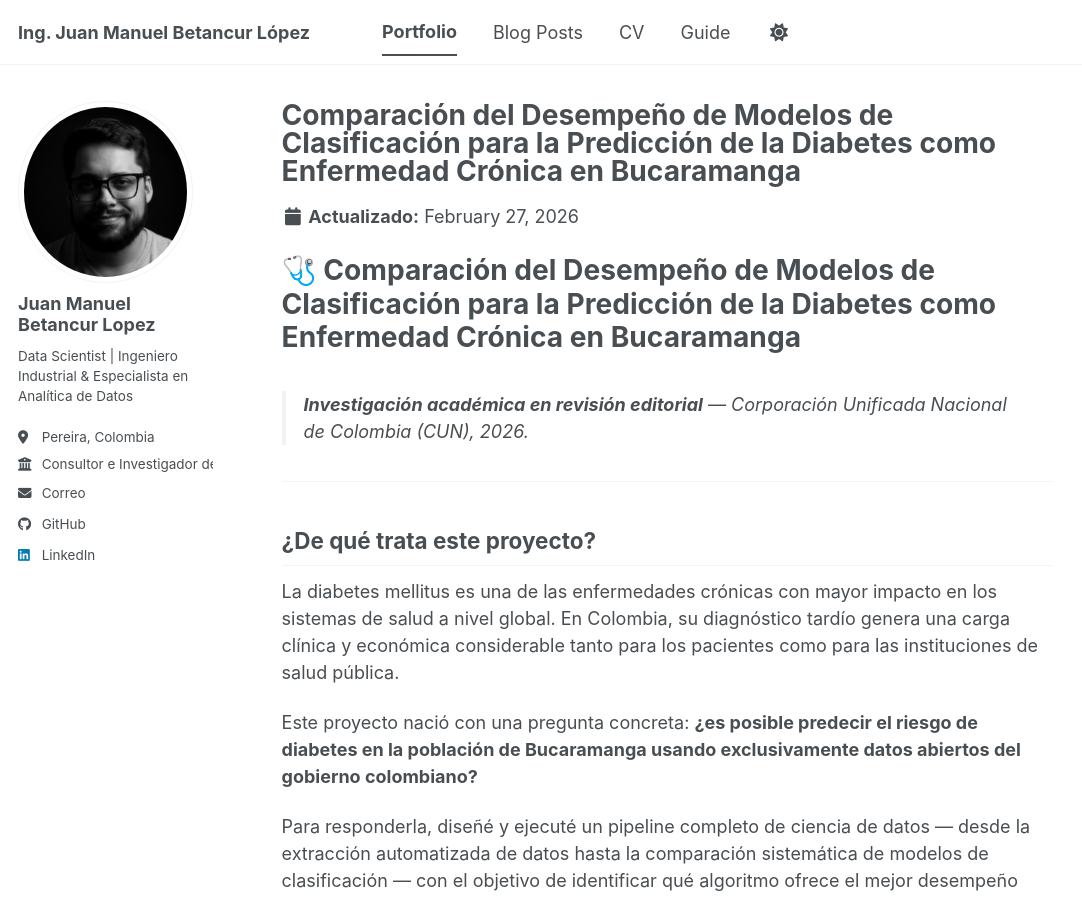
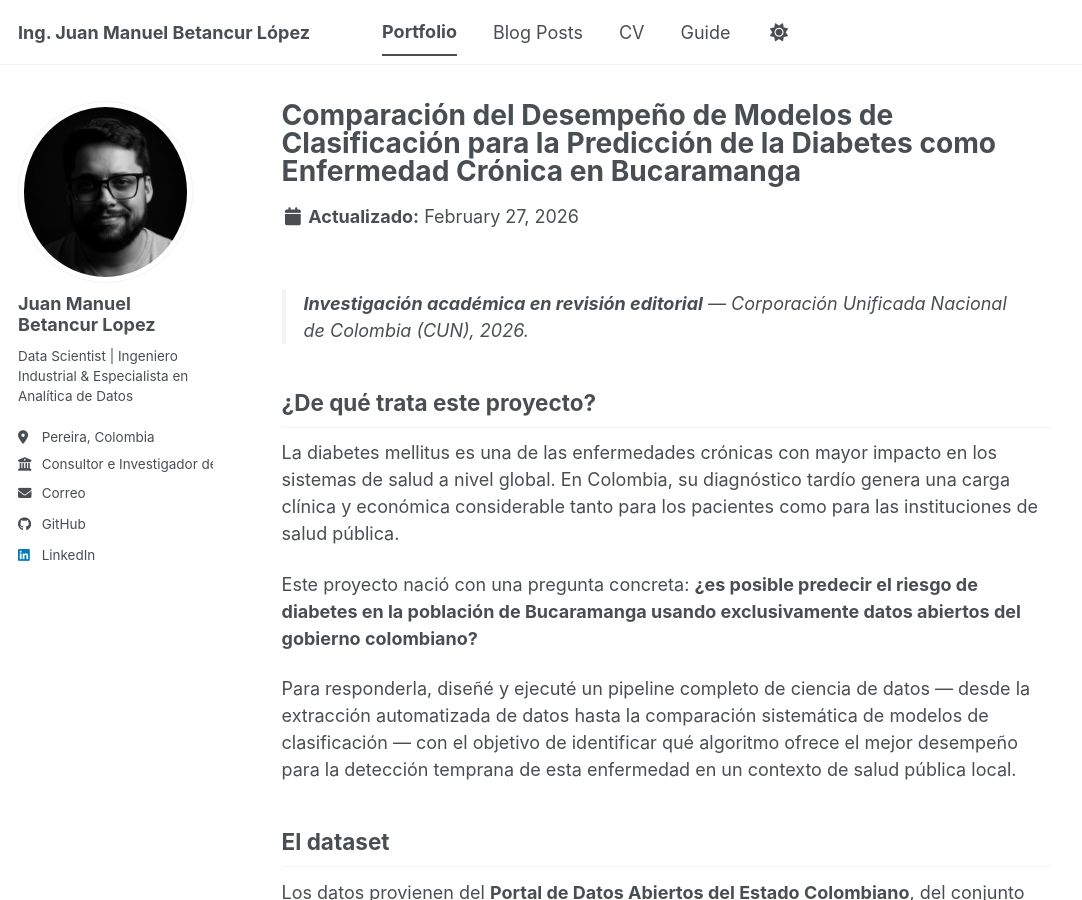
Before and after one commit to ingjuanmbl-jmbl/portafolio-jmbl, a Jekyll site: the page built from _portfolio/27-02-2026-diabetes-class.md, in a window 1280 px wide and 900 px high. Shown: the whole window, without its empty margins (0-1082 px from the left). Built offline with Jekyll 4.4.1, drawn with Linux system fonts in a browser that asks for light colours; a script bundle is joined from its source files by our own code; library files that are not in the unit come from our copies.

Commit message:
se añade proyecto de prediccion de la diabetes

```diff
--- a/_portfolio/27-02-2026-diabetes-class.md
+++ b/_portfolio/27-02-2026-diabetes-class.md
@@ -7,11 +7,9 @@ header:
   teaser: "/assets/images/perfil.jpg"
 ---
 
-# 🩺 Comparación del Desempeño de Modelos de Clasificación para la Predicción de la Diabetes como Enfermedad Crónica en Bucaramanga
-
 > **Investigación académica en revisión editorial** — Corporación Unificada Nacional de Colombia (CUN), 2026.
 
----
+
 
 ## ¿De qué trata este proyecto?
 
@@ -21,7 +19,6 @@ Este proyecto nació con una pregunta concreta: **¿es posible predecir el riesg
 
 Para responderla, diseñé y ejecuté un pipeline completo de ciencia de datos — desde la extracción automatizada de datos hasta la comparación sistemática de modelos de clasificación — con el objetivo de identificar qué algoritmo ofrece el mejor desempeño para la detección temprana de esta enfermedad en un contexto de salud pública local.
 
----
 
 ## El dataset
 
@@ -36,7 +33,7 @@ Los datos provienen del **Portal de Datos Abiertos del Estado Colombiano**, del
 
 El acceso al dataset se realizó de forma completamente automatizada mediante la **API Socrata (SODA)** con la librería `sodapy`, utilizando paginación dinámica para garantizar la descarga íntegra de los registros sin saturar el servidor.
 
----
+
 
 ## Lo que hice: pipeline completo en dos fases
 
@@ -71,13 +68,13 @@ La clase positiva (pacientes con diabetes) era minoritaria en el dataset. Se int
 
 Cada modelo fue optimizado con **GridSearchCV** (k=5 pliegues), usando **F1-Score** como métrica de referencia. Adicionalmente, se realizó un **análisis de sensibilidad de umbrales** (de 0.10 a 0.70) para identificar el punto de operación clínica óptimo.
 
----
+
 
 ## Resultados
 
 ### Comparación de modelos (umbral estándar = 0.5)
 
-![Resultados-umbral-0.5](images/27-02-2026-diabetes-class/heatmap_umbral_05.png)
+![Resultados-umbral-0.5](/images/27-02-2026-diabetes-class/heatmap_umbral_05.png)
 
 Los modelos de ensamble dominaron en recall y AUC-ROC, mientras que el Árbol de Decisión mostró mayor precisión pero una capacidad de detección muy limitada. **XGBoost fue identificado como el modelo con mayor capacidad discriminativa global.**
 
@@ -90,15 +87,15 @@ Al ajustar el umbral de decisión del modelo XGBoost de 0.5 a **0.4**, se obtuvo
 > **Recall = 0.958** — el modelo identifica correctamente el 95.8% de los individuos en riesgo.
 
 Este resultado posiciona al modelo como una herramienta de tamizaje altamente efectiva para apoyar decisiones clínicas proactivas.
-![Resultados-umbral-0.5](images/27-02-2026-diabetes-class/xgboost_umbrales.png)
+![Resultados-umbral-0.5](/images/27-02-2026-diabetes-class/xgboost_umbrales.png)
 
 ### Variables más influyentes (XGBoost — métrica Gain)
 
-![Resultados-umbral-0.5](images/27-02-2026-diabetes-class/xgboost_fi.png)
+![Resultados-umbral-0.5](/images/27-02-2026-diabetes-class/xgboost_fi.png)
 
 La edad avanzada y la presencia de comorbilidades crónicas concentran el mayor poder predictivo, lo que es coherente con la evidencia epidemiológica disponible para la región.
 
----
+
 
 ## Stack tecnológico
 
@@ -113,7 +110,7 @@ La edad avanzada y la presencia de comorbilidades crónicas concentran el mayor
 | `xgboost` | Modelo de mejor desempeño |
 | Google Drive | Almacenamiento del proyecto |
 
----
+
 
 ## Conclusiones clave
 
@@ -123,10 +120,8 @@ La edad avanzada y la presencia de comorbilidades crónicas concentran el mayor
 4. **La edad avanzada y las comorbilidades** (cáncer, asma, EPOC, hipertensión, artritis) son los predictores más determinantes del riesgo de diabetes en la población analizada.
 5. **La viabilidad tecnológica está demostrada**: todo el pipeline fue ejecutado en Google Colab sin infraestructura local, lo que facilita la replicabilidad y democratiza el acceso a herramientas de IA en ciudades intermedias colombianas.
 
----
+
 
 ## Repositorio
 
 🔗 [github.com/ingjuanmbl-jmbl/diabetes-bucaramanga-classification](https://github.com/ingjuanmbl-jmbl/diabetes-bucaramanga-classification)
-
----
```
